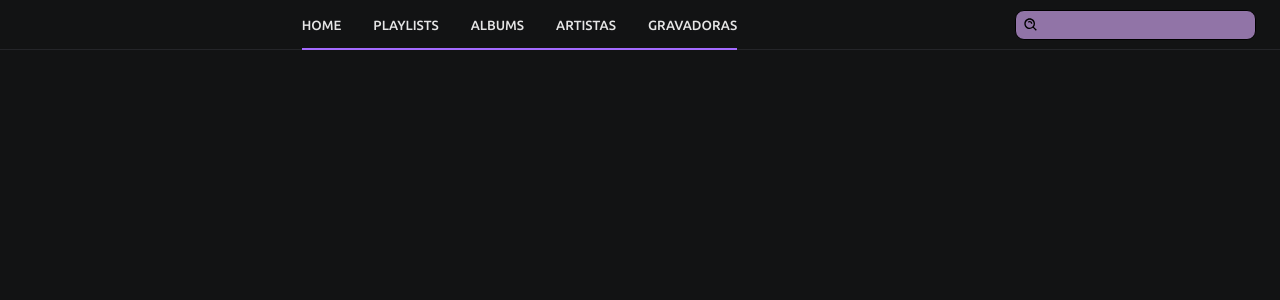
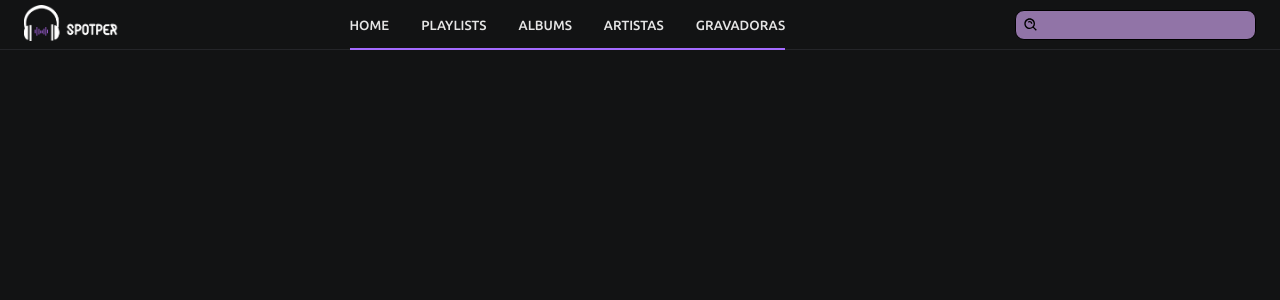
Before and after one commit to arthus05/SpotPer, a React (Create React App) app in the folder frontend/: page / in a window 1280 px wide. Shown: the top 300 px of the page. Built offline with nearby package versions, Linux system fonts and the light colour scheme.

Commit message:
issue(logo): logo adicionada

```diff
--- a/frontend/src/components/Header/index.tsx
+++ b/frontend/src/components/Header/index.tsx
@@ -1,12 +1,13 @@
 import { BiSearchAlt } from "react-icons/bi";
 import { ContainerHeader } from "./styles";
+import logo from '../../utils/imagens/logoSpotpng.png'
 
-// eslint-disable-next-line import/prefer-default-export
+
 export function Header() {
   return (
     <ContainerHeader>
       <section className="container__logo">
-        {/* <img src={logo} alt=""/> */}
+        <img src={logo} alt=""/>
       </section>
 
       <section className="container__central">
--- a/frontend/src/components/Header/styles.ts
+++ b/frontend/src/components/Header/styles.ts
@@ -1,6 +1,6 @@
 import styled from 'styled-components';
 
-// eslint-disable-next-line import/prefer-default-export
+
 export const ContainerHeader = styled.header`
   display: flex;
   justify-content: space-between;
@@ -16,6 +16,7 @@ export const ContainerHeader = styled.header`
 
    img {
      height: 50px;
+     padding: 7px 0;
    }
    h1 {
     font-family: 'Roboto';
@@ -82,6 +83,4 @@ export const ContainerHeader = styled.header`
     }
   }
 
-
-// eslint-disable-next-line eol-last
 `;
```
Also changed, not shown: frontend/src/setupTests.ts (deleted, +0 -5 lines), frontend/.eslintrc.json (deleted), frontend/src/utils/imagens/logoSpotpng.png (added), 1 other file (tests, documents, lock files or other folders).
